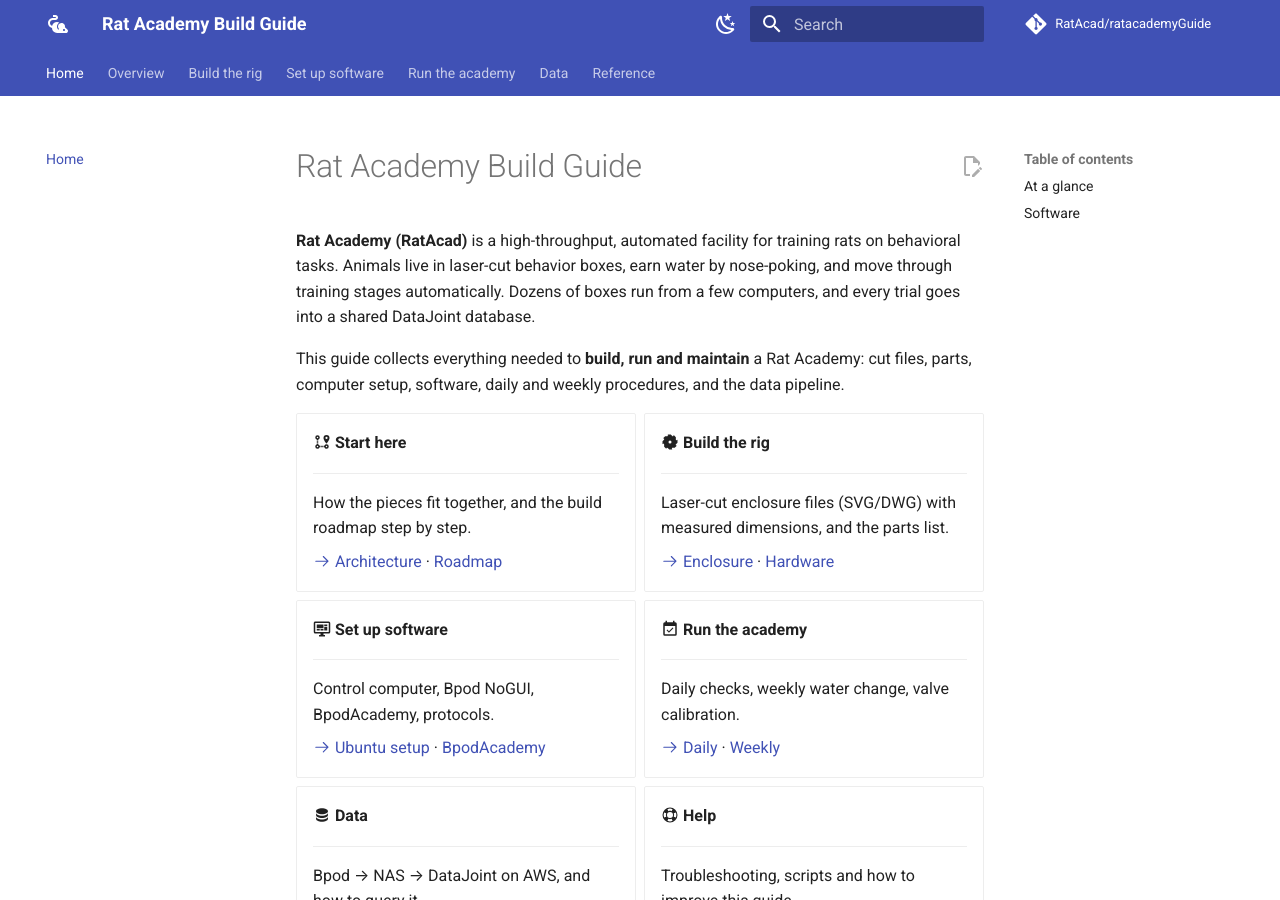
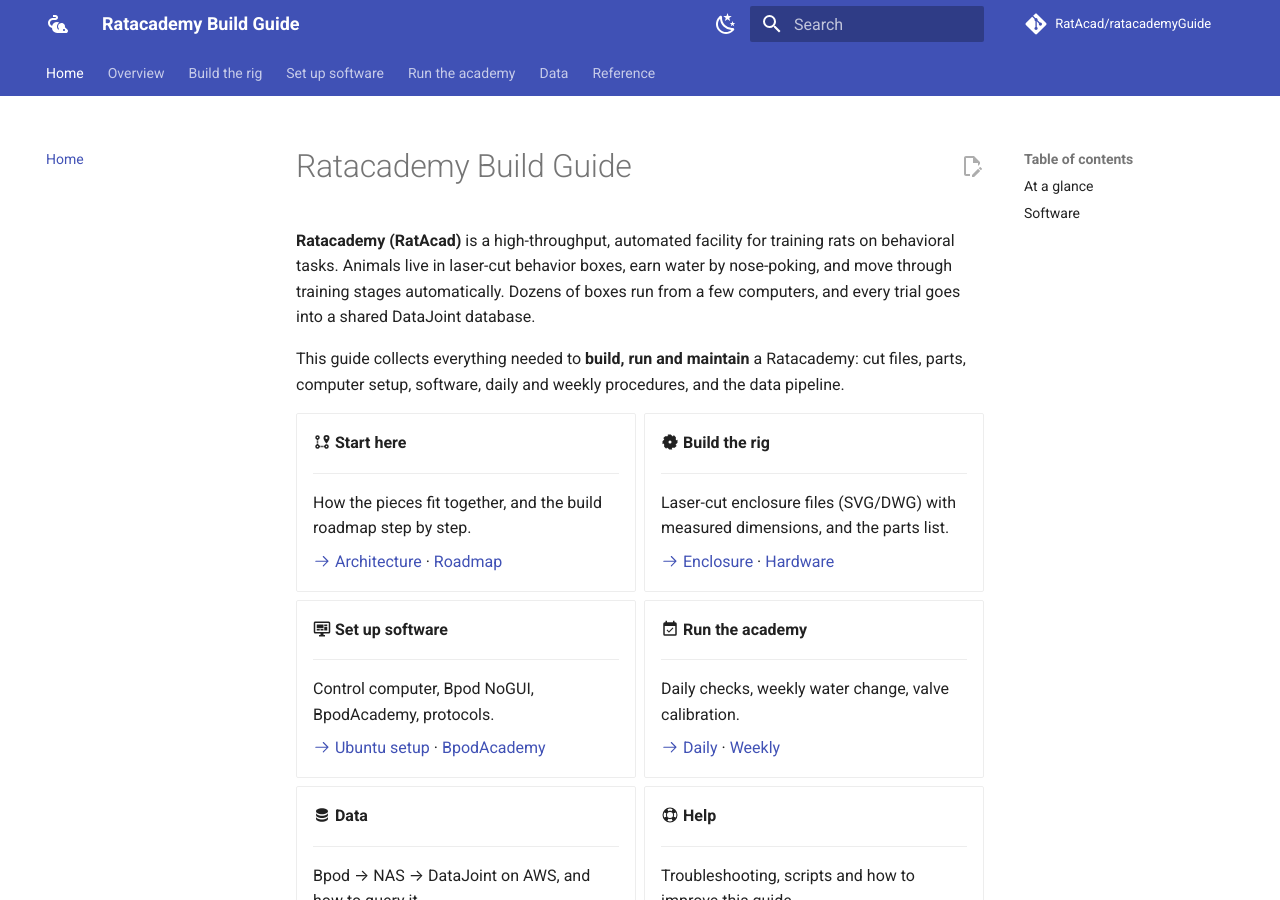
Before and after one commit to RatAcad/ratacademyGuide, an MkDocs documentation site: the page built from docs/index.md, in a window 1280 px wide and 900 px high. Built offline with MkDocs 1.6.1 and Material for MkDocs 9.7.7, drawn with Linux system fonts in a browser that asks for light colours; comment, search, counter and statistics services are not loaded.

Commit message:
Use the name Ratacademy throughout
Co-Authored-By: Claude Opus 5.5 (1M context) <noreply@anthropic.com>

```diff
--- a/docs/index.md
+++ b/docs/index.md
@@ -1,11 +1,11 @@
-# Rat Academy Build Guide
+# Ratacademy Build Guide
 
-**Rat Academy (RatAcad)** is a high-throughput, automated facility for training rats
+**Ratacademy (RatAcad)** is a high-throughput, automated facility for training rats
 on behavioral tasks. Animals live in laser-cut behavior boxes, earn water by
 nose-poking, and move through training stages automatically. Dozens of boxes run
 from a few computers, and every trial goes into a shared DataJoint database.
 
-This guide collects everything needed to **build, run and maintain** a Rat Academy:
+This guide collects everything needed to **build, run and maintain** a Ratacademy:
 cut files, parts, computer setup, software, daily and weekly procedures, and the data
 pipeline.
 
--- a/mkdocs.yml
+++ b/mkdocs.yml
@@ -1,5 +1,5 @@
-site_name: Rat Academy Build Guide
-site_description: How to build, run, and maintain a Rat Academy — a high-throughput, automated rat behavior training facility built on Bpod.
+site_name: Ratacademy Build Guide
+site_description: How to build, run, and maintain a Ratacademy — a high-throughput, automated rat behavior training facility built on Bpod.
 site_url: https://ratacad.github.io/ratacademyGuide/
 repo_name: RatAcad/ratacademyGuide
 repo_url: https://github.com/RatAcad/ratacademyGuide
```
Also changed, not shown: README.md (+2 -2 lines), docs/data/datajoint.md (+1 -1 lines), docs/overview/architecture.md (+1 -1 lines), docs/overview/roadmap.md (+1 -1 lines), docs/software/bpod.md (+1 -1 lines), 1 other file.
